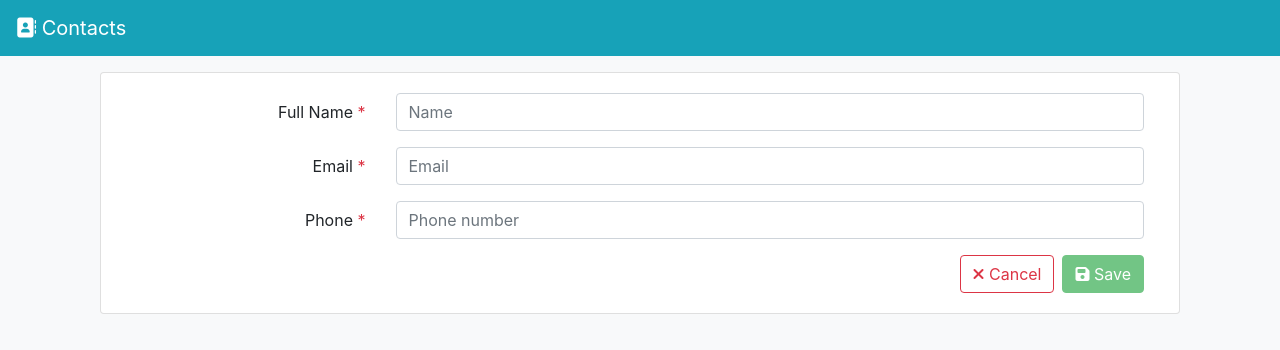
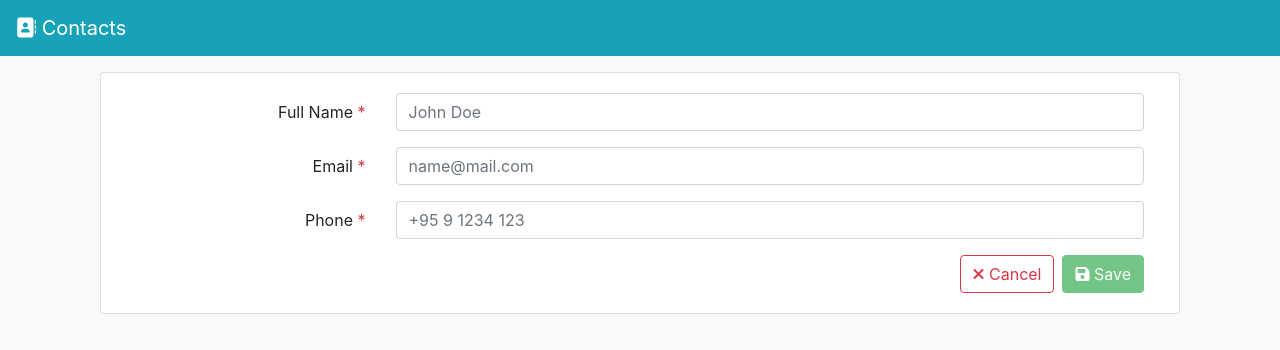
Before and after one commit to NanobyteRuata/contact-app, an Angular app: page /contacts/new in a window 1280 px wide. Shown: the top 350 px of the page. Built offline with nearby package versions, Linux system fonts and the light colour scheme.

Commit message:
modify e2e config and contact detail placeholders

```diff
--- a/db.json
+++ b/db.json
@@ -35,6 +35,12 @@
       "email": "remruat3@mail.com",
       "phone": "+95 9 1234 123",
       "id": 5
+    },
+    {
+      "name": "Rem Ruat 4",
+      "email": "remruat4@mail.com",
+      "phone": "+95 9 1234 125",
+      "id": 6
     }
   ]
 }
--- a/package.json
+++ b/package.json
@@ -22,7 +22,7 @@
     "@angular/router": "~11.1.0",
     "@ng-bootstrap/ng-bootstrap": "^9.1.1",
     "bootstrap": "^4.5.0",
-    "lodash.clonedeep": "^4.5.0",
+    "jasmine-custom-reporters": "^1.2.1",
     "rxjs": "~6.6.0",
     "tslib": "^2.0.0",
     "zone.js": "~0.11.3"
--- a/src/app/app.module.ts
+++ b/src/app/app.module.ts
@@ -29,8 +29,8 @@ import { ContactListPageComponent } from './page/contact-list-page/contact-list-
     AppRoutingModule,
     NgbModule,
     FormsModule,
+    HttpClientModule,
     ReactiveFormsModule,
-    HttpClientModule,
   ],
   providers: [],
   bootstrap: [AppComponent],
--- a/src/app/page/contact-detail-page/contact-detail-page.component.html
+++ b/src/app/page/contact-detail-page/contact-detail-page.component.html
@@ -20,7 +20,7 @@
             <div class="col-9">
               <input
                 type="text"
-                placeholder="Name"
+                placeholder="John Doe"
                 class="form-control"
                 [ngClass]="isNameInvalid ? 'is-invalid' : ''"
                 formControlName="name"
@@ -42,7 +42,7 @@
             <div class="col-9">
               <input
                 type="text"
-                placeholder="Email"
+                placeholder="name@mail.com"
                 class="form-control"
                 [ngClass]="isEmailInvalid ? 'is-invalid' : ''"
                 formControlName="email"
@@ -65,7 +65,7 @@
             <div class="col-9">
               <input
                 type="tel"
-                placeholder="Phone number"
+                placeholder="+95 9 1234 123"
                 class="form-control"
                 [ngClass]="isPhoneInvalid ? 'is-invalid' : ''"
                 formControlName="phone"
```
Also changed, not shown: 2 other files (tests, documents, lock files or other folders).
